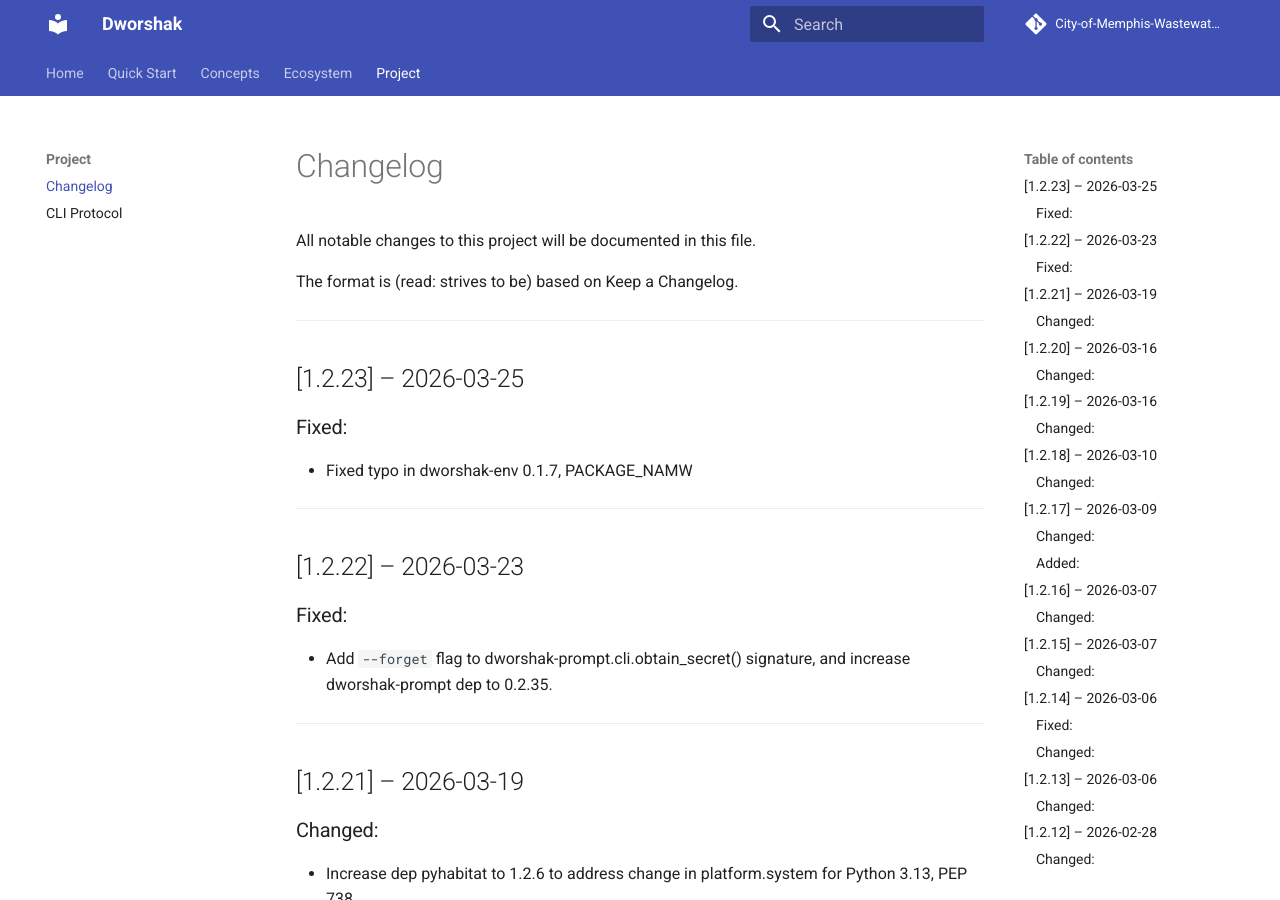
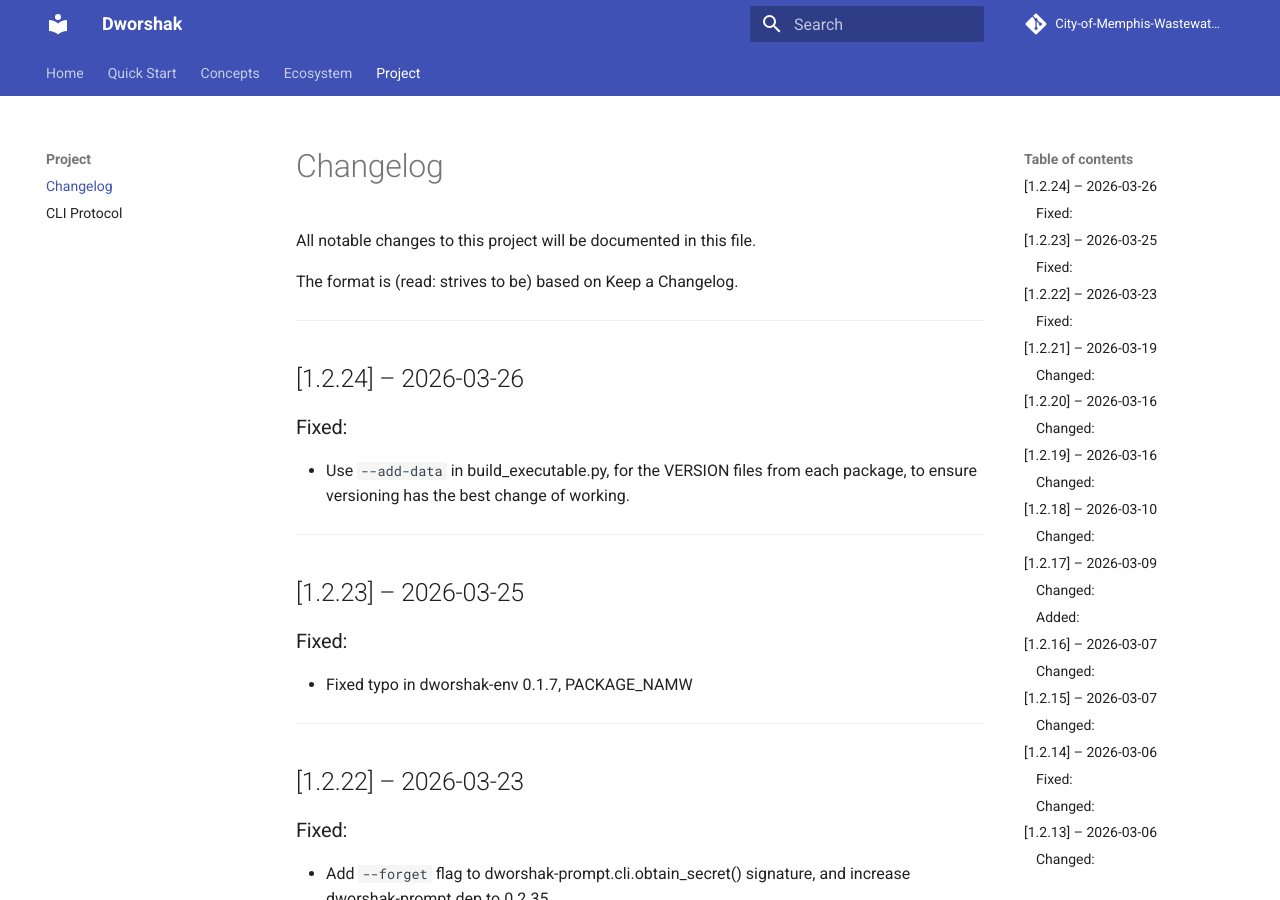
Before and after one commit to City-of-Memphis-Wastewater/dworshak, an MkDocs documentation site: the page built from docs/CHANGELOG.md, in a window 1280 px wide and 900 px high. Built offline with MkDocs 1.6.1 and Material for MkDocs 9.7.7, drawn with Linux system fonts in a browser that asks for light colours; comment, search, counter and statistics services are not loaded.

Commit message:
write changelog and bump to 1.2.24

```diff
--- a/docs/CHANGELOG.md
+++ b/docs/CHANGELOG.md
@@ -3,6 +3,12 @@
 All notable changes to this project will be documented in this file.
 
 The format is (read: strives to be) based on Keep a Changelog.
+
+---
+
+## [1.2.24] – 2026-03-26
+### Fixed:
+- Use `--add-data` in build_executable.py, for the VERSION files from each package, to ensure versioning has the best change of working.
 
 ---
 
```
Also changed, not shown: 1 other file.
